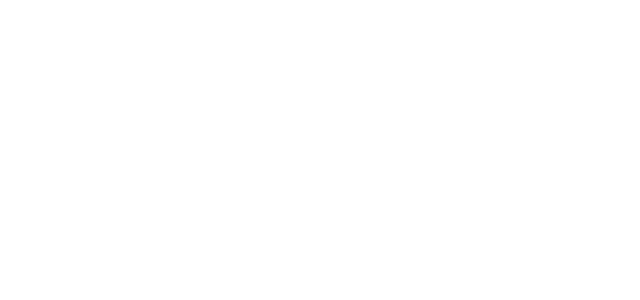
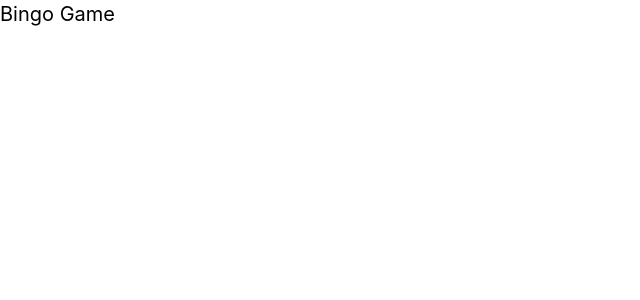
Before and after one commit to nkear003/bingo-game, a React (Create React App) app: page / in a window 1280 px wide. Shown: the top 300 px of the page, without its empty margins (0-640 px from the left). Built offline with nearby package versions, Linux system fonts and the light colour scheme.

Commit message:
Add and initialize tailwind

```diff
--- a/package.json
+++ b/package.json
@@ -39,5 +39,8 @@
       "last 1 firefox version",
       "last 1 safari version"
     ]
+  },
+  "devDependencies": {
+    "tailwindcss": "^3.4.4"
   }
 }
--- a/src/App.css
+++ b/src/App.css
@@ -1,38 +1,3 @@
-.App {
-  text-align: center;
-}
-
-.App-logo {
-  height: 40vmin;
-  pointer-events: none;
-}
-
-@media (prefers-reduced-motion: no-preference) {
-  .App-logo {
-    animation: App-logo-spin infinite 20s linear;
-  }
-}
-
-.App-header {
-  background-color: #282c34;
-  min-height: 100vh;
-  display: flex;
-  flex-direction: column;
-  align-items: center;
-  justify-content: center;
-  font-size: calc(10px + 2vmin);
-  color: white;
-}
-
-.App-link {
-  color: #61dafb;
-}
-
-@keyframes App-logo-spin {
-  from {
-    transform: rotate(0deg);
-  }
-  to {
-    transform: rotate(360deg);
-  }
-}
+@tailwind base;
+@tailwind components;
+@tailwind utilities;
--- a/src/App.tsx
+++ b/src/App.tsx
@@ -2,7 +2,13 @@
 import "./App.css";
 
 function App() {
-  return <div></div>;
+  return (
+    <div>
+      <main>
+        <h1 className="text-xl">Bingo Game</h1>
+      </main>
+    </div>
+  );
 }
 
 export default App;
--- /dev/null
+++ b/tailwind.config.js
@@ -0,0 +1,8 @@
+/** @type {import('tailwindcss').Config} */
+module.exports = {
+  content: ["./src/**/*.{js,jsx,ts,tsx}"],
+  theme: {
+    extend: {},
+  },
+  plugins: [],
+};
```
Also changed, not shown: 1 other file (tests, documents, lock files or other folders).
